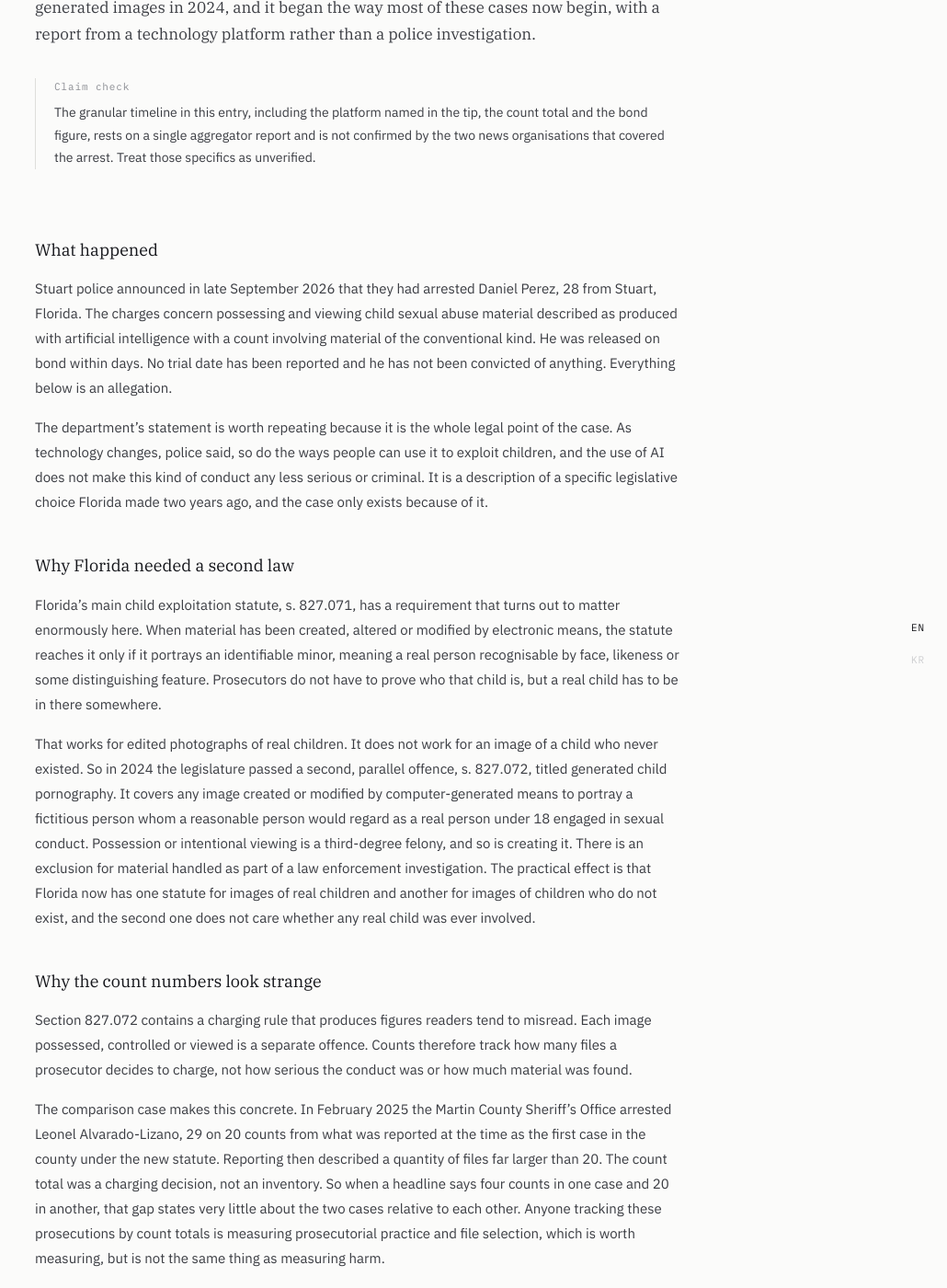
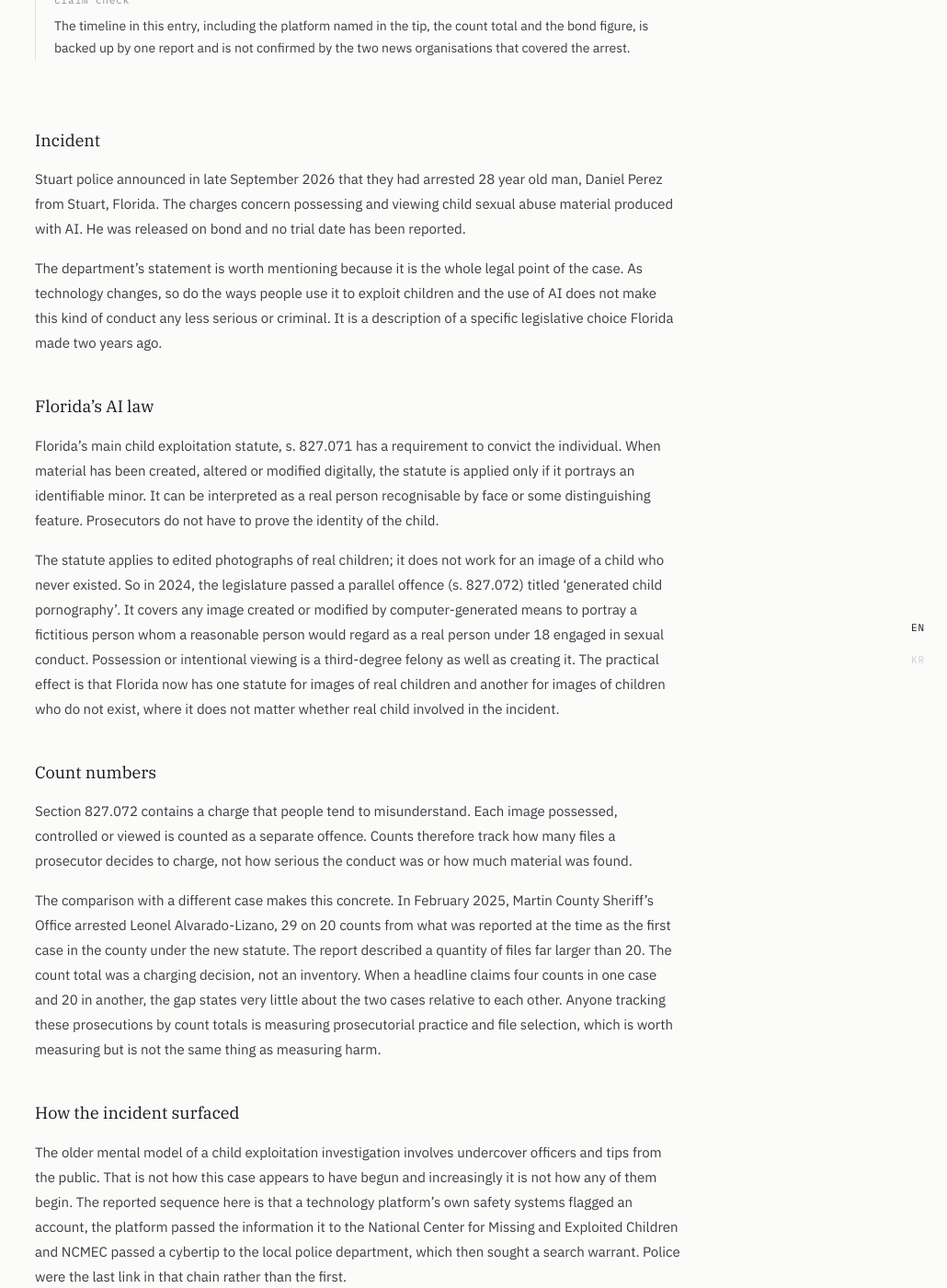
Before and after one commit to maestro-hong/maestro-hong.github.io, a Jekyll site: the page built from _entries/stuart-generated-charge.md, in a window 1280 px wide and 1400 px high, scrolled down 497 px. Shown: the whole window at 92% size, without its empty margins (250-1280 px from the left). Built offline with Jekyll 4.4.1, drawn with Linux system fonts in a browser that asks for light colours; some of the changed text lies outside the part shown.

Commit message:
Modify info

```diff
--- a/_entries/stuart-generated-charge.md
+++ b/_entries/stuart-generated-charge.md
@@ -1,15 +1,15 @@
 ---
 published: true
-title: "Stuart man charged under Florida's AI-generated image law after a platform safety report"
+title: "Man charged under Florida AI image law"
 slug: stuart-generated-csam-charges
 incident_date: 2026-09-25
 updated: 2026-09-27
 category: D
 country: United States
 status: charged
-summary: "Stuart police announced charges in late September 2026 against a 28-year-old local man for possessing and viewing child sexual abuse material said to have been produced with artificial intelligence, alongside a count involving conventional material. It is the second such case in Martin County since Florida created a separate offence for generated images in 2024, and it began the way most of these cases now begin, with a report from a technology platform rather than a police investigation."
+summary: "In September 2026, Stuart police announced charges of Daniel Perez, 28-year-old man for possessing and viewing child sexual abuse material produced with AI. This is the second case in Martin County since Florida created a separate offence for generated image in 2024."
 note_label: "Claim check"
-note: "The granular timeline in this entry, including the platform named in the tip, the count total and the bond figure, rests on a single aggregator report and is not confirmed by the two news organisations that covered the arrest. Treat those specifics as unverified."
+note: "The timeline in this entry, including the platform named in the tip, the count total and the bond figure, is backed up by one report and is not confirmed by the two news organisations that covered the arrest."
 query: "Stuart Florida AI generated child sexual abuse material charges 827.072"
 sources:
   - tier: P
@@ -64,44 +64,44 @@ sources:
     retrieved: 2026-09-27
 ---
 
-## What happened
+## Incident
 
-Stuart police announced in late September 2026 that they had arrested Daniel Perez, 28 from Stuart, Florida. The charges concern possessing and viewing child sexual abuse material described as produced with artificial intelligence with a count involving material of the conventional kind. He was released on bond within days. No trial date has been reported and he has not been convicted of anything. Everything below is an allegation.
+Stuart police announced in late September 2026 that they had arrested 28 year old man, Daniel Perez from Stuart, Florida. The charges concern possessing and viewing child sexual abuse material produced with AI. He was released on bond and no trial date has been reported.
 
-The department's statement is worth repeating because it is the whole legal point of the case. As technology changes, police said, so do the ways people can use it to exploit children, and the use of AI does not make this kind of conduct any less serious or criminal. It is a description of a specific legislative choice Florida made two years ago, and the case only exists because of it.
+The department's statement is worth mentioning because it is the whole legal point of the case. As technology changes, so do the ways people use it to exploit children and the use of AI does not make this kind of conduct any less serious or criminal. It is a description of a specific legislative choice Florida made two years ago.
 
-## Why Florida needed a second law
+## Florida's AI law
 
-Florida's main child exploitation statute, s. 827.071, has a requirement that turns out to matter enormously here. When material has been created, altered or modified by electronic means, the statute reaches it only if it portrays an identifiable minor, meaning a real person recognisable by face, likeness or some distinguishing feature. Prosecutors do not have to prove who that child is, but a real child has to be in there somewhere.
+Florida's main child exploitation statute, s. 827.071 has a requirement to convict the individual. When material has been created, altered or modified digitally, the statute is applied only if it portrays an identifiable minor. It can be interpreted as a real person recognisable by face or some distinguishing feature. Prosecutors do not have to prove the identity of the child.
 
-That works for edited photographs of real children. It does not work for an image of a child who never existed. So in 2024 the legislature passed a second, parallel offence, s. 827.072, titled generated child pornography. It covers any image created or modified by computer-generated means to portray a fictitious person whom a reasonable person would regard as a real person under 18 engaged in sexual conduct. Possession or intentional viewing is a third-degree felony, and so is creating it. There is an exclusion for material handled as part of a law enforcement investigation. The practical effect is that Florida now has one statute for images of real children and another for images of children who do not exist, and the second one does not care whether any real child was ever involved.
+The statute applies to edited photographs of real children; it does not work for an image of a child who never existed. So in 2024, the legislature passed a parallel offence (s. 827.072) titled 'generated child pornography'. It covers any image created or modified by computer-generated means to portray a fictitious person whom a reasonable person would regard as a real person under 18 engaged in sexual conduct. Possession or intentional viewing is a third-degree felony as well as creating it. The practical effect is that Florida now has one statute for images of real children and another for images of children who do not exist, where it does not matter whether real child involved in the incident.
 
-## Why the count numbers look strange
+## Count numbers
 
-Section 827.072 contains a charging rule that produces figures readers tend to misread. Each image possessed, controlled or viewed is a separate offence. Counts therefore track how many files a prosecutor decides to charge, not how serious the conduct was or how much material was found.
+Section 827.072 contains a charge that people tend to misunderstand. Each image possessed, controlled or viewed is counted as a separate offence. Counts therefore track how many files a prosecutor decides to charge, not how serious the conduct was or how much material was found.
 
-The comparison case makes this concrete. In February 2025 the Martin County Sheriff's Office arrested Leonel Alvarado-Lizano, 29 on 20 counts from what was reported at the time as the first case in the county under the new statute. Reporting then described a quantity of files far larger than 20. The count total was a charging decision, not an inventory. So when a headline says four counts in one case and 20 in another, that gap states very little about the two cases relative to each other. Anyone tracking these prosecutions by count totals is measuring prosecutorial practice and file selection, which is worth measuring, but is not the same thing as measuring harm.
+The comparison with a different case makes this concrete. In February 2025, Martin County Sheriff's Office arrested Leonel Alvarado-Lizano, 29 on 20 counts from what was reported at the time as the first case in the county under the new statute. The report described a quantity of files far larger than 20. The count total was a charging decision, not an inventory. When a headline claims four counts in one case and 20 in another, the gap states very little about the two cases relative to each other. Anyone tracking these prosecutions by count totals is measuring prosecutorial practice and file selection, which is worth measuring but is not the same thing as measuring harm.
 
-## How these cases start now
+## How the incident surfaced
 
-The older mental model of a child exploitation investigation involves undercover officers and tips from the public. That is not how this case appears to have begun, and increasingly it is not how any of them begin. The reported sequence here is that a technology platform's own safety systems flagged an account, the platform referred it to the National Center for Missing and Exploited Children, and NCMEC passed a cybertip to the local police department, which then sought a search warrant. Police were the last link in that chain rather than the first.
+The older mental model of a child exploitation investigation involves undercover officers and tips from the public. That is not how this case appears to have begun and increasingly it is not how any of them begin. The reported sequence here is that a technology platform's own safety systems flagged an account, the platform passed the information it to the National Center for Missing and Exploited Children and NCMEC passed a cybertip to the local police department, which then sought a search warrant. Police were the last link in that chain rather than the first.
 
-The volume behind that pipeline is difficult to convey. NCMEC received 21.3 million CyberTipline reports in 2025, containing more than 61.8 million suspect files. More than 1.5 million of those reports indicated some connection between generative AI and child sexual exploitation. NCMEC describes this as evidence of the rapidly evolving role of the technology in these offences. For a municipal police department, the operational meaning is that referrals now arrive faster than any local agency can work them, and triage decisions made at NCMEC and at the platforms increasingly determine which cases a detective ever sees.
+The volume behind that pipeline is difficult to convey. NCMEC received 21.3 million CyberTipline reports in 2025, containing more than 61.8 million suspect files. More than 1.5 million of those reports indicated some connection between AI and child sexual exploitation. NCMEC describes this as evidence of the rapidly evolving role of the technology in the type of offences. For a municipal police department, it means that information is now arriving faster than any local agency conduct the investigation.
 
 ## The part that should worry people
 
-If the reported dates are right, the tip reached Stuart police in February 2026, a search warrant was executed in April, and the arrest came in September. That is roughly seven months from referral to arrest, on a case that began with a platform handing police a specific account and specific files.
+If the reported dates are correct, the tip reached Stuart police in February 2026, a search warrant was executed in April and arrested Perez in September 2026. That is roughly seven months from referral to arrest, on a case that began with a AI company handing police a specific account and specific files.
 
-There is no obvious villain in that timeline. Digital forensics takes time, warrants take time, and prosecutors have to make charging decisions on material that has to be reviewed by human beings. But it is the number to watch as these referrals scale. A detection pipeline that generates 1.5 million reports a year feeding into local agencies that take months per case is a pipeline with a growing backlog, and the backlog is where the risk sits. The technology industry has largely solved the detection half of this problem. The public institutions on the receiving end have not been resourced for the volume it produces.
+Digital forensics takes time, warrants take time and prosecutors have to make charging decisions on material that has to be reviewed by humans. But it is the number to watch as these referrals scale. A detection pipeline that generates 1.5 million reports a year feeding into local agencies that take months per case is a pipeline with a growing backlog. The backlog is where the risk sits. The technology industry has largely solved by automating the detection. The public institutions on the receiving end have not been resourced for the volume it produces.
 
-## A note on what is not in this entry
+## Note
 
-This record does not describe the material in any case, does not identify how such material is produced, and does not name tools or techniques. Nothing here would help anyone do this. That is deliberate, and it is a permanent rule for this category rather than a choice made for this entry.
+No report describes the material in any case, does not identify how such material is produced and does not name tools or techniques. Nothing here would help anyone do this. That is deliberate and it is a permanent rule for this category rather than a choice made for this entry.
 
-On naming, Mr. Perez and Mr. Alvarado-Lizano are named because law enforcement agencies named them in public announcements first. Neither has been convicted. The details in this entry that go beyond what the two news organisations reported, including the platform said to have generated the tip, the count total and the bond amount, come from a single aggregator and have not been independently confirmed. They are flagged above rather than dropped, because the shape of the referral chain is the most important thing about this case and readers should be able to see both the claim and its weak sourcing.
+Mr. Perez and Mr. Alvarado-Lizano are named because law enforcement agencies named them in public announcements. Neither has been convicted. The details in this entry that go beyond what the two news organisations reported, including the platform said to have generated the tip, the count total and the bond amount, come from a single aggregator and have not been independently confirmed. They are flagged above rather than dropped because the referral chain is the most important thing about this case and readers should be able to see both the claim and its weak sourcing.
 
 ## What would settle it
 
-Open. The Martin County clerk of court docket would confirm the charging statutes, the exact counts and the release conditions, and would show whether the generated-image counts were filed under s. 827.072 and the remaining count under s. 827.071. The probable cause affidavit would confirm which platform made the referral and when. The disposition of the February 2025 case would also be useful, since a county with two of these prosecutions and no reported outcome in either is a county where the law's practical effect is still unknown.
+Open. The Martin County clerk of court docket would confirm the charging statutes, the exact counts and the release conditions and would show whether the generated-image counts were filed under s. 827.072 and s. 827.071. The probable cause affidavit would confirm which platform made the referral and when. The disposition of the February 2025 case would also be useful since a county with two of these prosecutions and no reported outcome in either is a county where the law's practical effect is still unknown.
 
 Anyone who encounters this kind of material online can report it to the NCMEC CyberTipline at report.cybertip.org.
```
Also changed, not shown: _entries/strahler-ai-conviction.md (+15 -34 lines).
